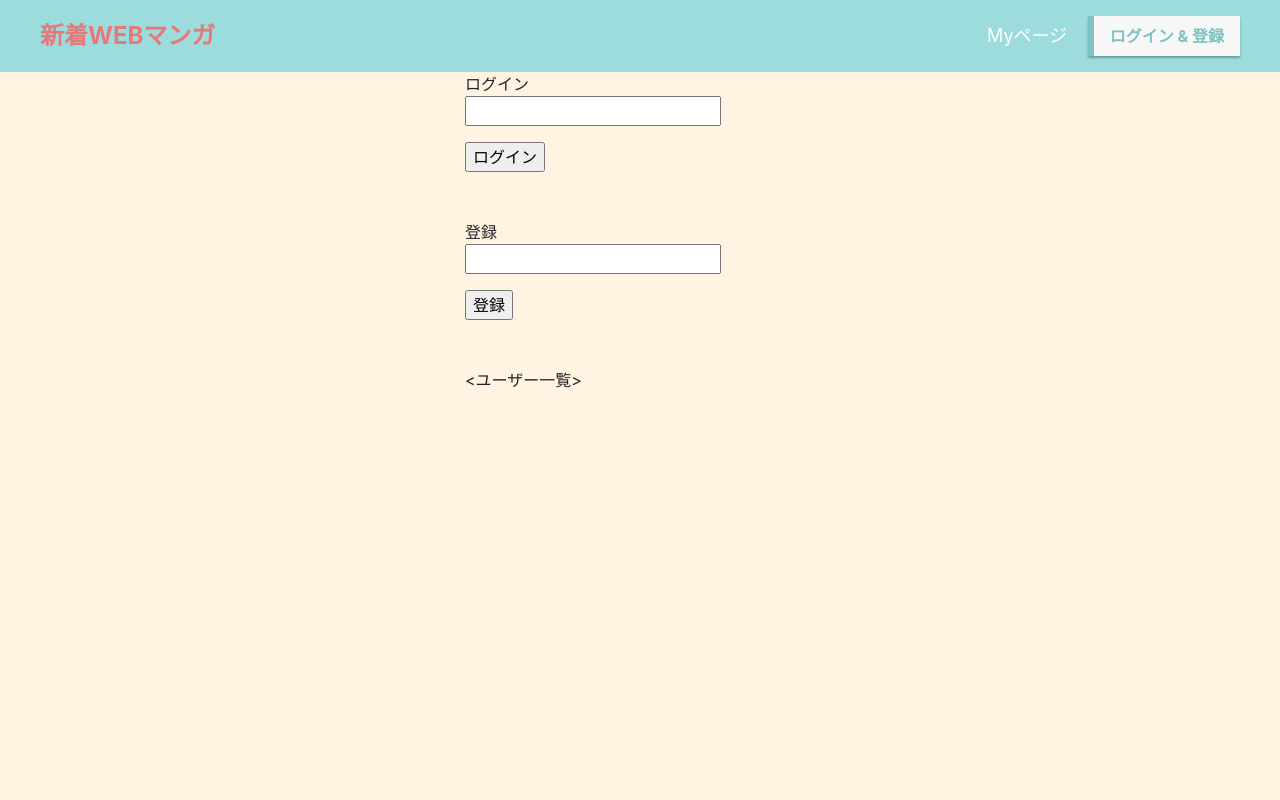
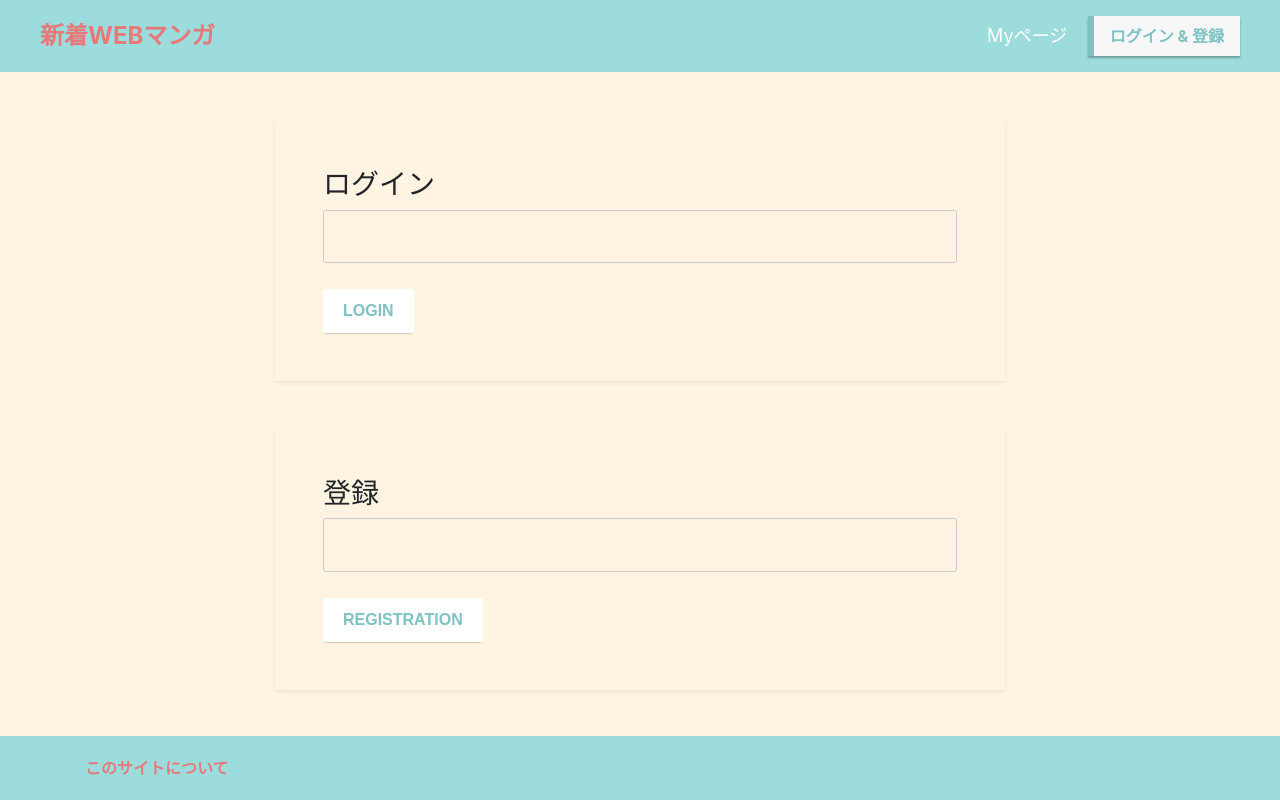
Before and after one commit to SunSki/new_manga, a PHP site: page /get_jampplus/log-reg.php in a window 1280 px wide. Run offline with PHP 8.4, Linux system fonts and the light colour scheme; data that the repository does not hold is empty; some libraries are stand-ins or nearby versions.

Commit message:
ログイン画面のデザイン

```diff
--- a/manga_alpha/auth.php
+++ b/manga_alpha/auth.php
@@ -6,7 +6,7 @@
     <title>ユーザーマンガ一覧</title>
     <link rel="stylesheet" type="text/css" href="reset.css">
     <link rel="stylesheet" href="https://stackpath.bootstrapcdn.com/bootstrap/4.2.1/css/bootstrap.min.css" integrity="sha384-GJzZqFGwb1QTTN6wy59ffF1BuGJpLSa9DkKMp0DgiMDm4iYMj70gZWKYbI706tWS" crossorigin="anonymous">
-    <link rel="stylesheet" type="text/css" href="manga_style.css">
+    <link rel="stylesheet" type="text/css" href="manga-style.css">
     <link href="https://maxcdn.bootstrapcdn.com/font-awesome/4.7.0/css/font-awesome.min.css" rel="stylesheet" >
     <script src="https://ajax.googleapis.com/ajax/libs/jquery/1.12.4/jquery.min.js"></script>
     <script src="up.js"></script>
@@ -302,7 +302,9 @@
     <div id="page_top"><a href="#"></a></div>
 
     <footer>
-        <div></div>
+        <div class="container">
+            <a href='about.html' class="about-site">このサイトについて</a>
+        </div>
     </footer>
 
 </body>
--- a/manga_alpha/index.php
+++ b/manga_alpha/index.php
@@ -7,7 +7,7 @@
     <title>新着WEBマンガ一覧</title>
     <link rel="stylesheet" type="text/css" href="reset.css">
     <link rel="stylesheet" href="https://stackpath.bootstrapcdn.com/bootstrap/4.2.1/css/bootstrap.min.css" integrity="sha384-GJzZqFGwb1QTTN6wy59ffF1BuGJpLSa9DkKMp0DgiMDm4iYMj70gZWKYbI706tWS" crossorigin="anonymous">
-    <link rel="stylesheet" type="text/css" href="manga_style.css">
+    <link rel="stylesheet" type="text/css" href="manga-style.css">
     <link href="https://maxcdn.bootstrapcdn.com/font-awesome/4.7.0/css/font-awesome.min.css" rel="stylesheet" >
     <script src="https://ajax.googleapis.com/ajax/libs/jquery/1.12.4/jquery.min.js"></script>
     <script src="up.js"></script>
@@ -161,7 +161,9 @@
     <div id="page_top"><a href="#"></a></div>
 
     <footer>
-        <div></div>
+        <div class="container">
+            <a href='about.html' class="about-site">このサイトについて</a>
+        </div>
     </footer>
 </body>
 
--- a/manga_alpha/log-reg.php
+++ b/manga_alpha/log-reg.php
@@ -2,9 +2,13 @@
 <html lang="ja">
 <head>
     <meta charset="UTF-8">
+    <meta name="viewport" content="width=device-width, initial-scale=1, shrink-to-fit=no">
     <title>ログイン&登録</title>
+    <link rel="stylesheet" type="text/css" href="reset.css">
     <link rel="stylesheet" href="https://stackpath.bootstrapcdn.com/bootstrap/4.2.1/css/bootstrap.min.css" integrity="sha384-GJzZqFGwb1QTTN6wy59ffF1BuGJpLSa9DkKMp0DgiMDm4iYMj70gZWKYbI706tWS" crossorigin="anonymous">
-    <link rel="stylesheet" type="text/css" href="manga_style.css">
+    <link rel="stylesheet" type="text/css" href="manga-style.css">
+    <link href="https://maxcdn.bootstrapcdn.com/font-awesome/4.7.0/css/font-awesome.min.css" rel="stylesheet" >
+    <script src="https://ajax.googleapis.com/ajax/libs/jquery/1.12.4/jquery.min.js"></script>
     <?php
         //接続用パラメータの設定
         $host = 'localhost'; //データベースが動作するホスト
@@ -38,26 +42,25 @@
     </div>
 
     <div class="container">
-        <div class="row">
-            <div class="col-sm-4">
-            </div>
+        <div class="row mt-5">
+            <div class="col-sm-2"></div>
             <div class="col-sm-8">
-                <div class="mb-5">
+                <div class="mb-5 p-5 shadow-sm">
                     <form action="auth.php" method="post">
-                        <p>ログイン<br>
-                        <input type="text" name="login"></p>
-                        <input type="submit" value="ログイン">
+                        <h3>ログイン</h3>
+                        <input type="text" name="login" class="input">
+                        <input type="submit" value="Login" class="log-reg-input mt-3">
                     </form>
                 </div>
 
-                <div class="mb-5">
+                <div class="mb-5 p-5 shadow-sm">
                     <form action="reg.php" method="post">
-                        <p>登録<br>
-                        <input type="text" name="reg"></p>
-                        <input type="submit" value="登録">
+                        <h3>登録</h3>
+                        <input type="text" name="reg" class="input">
+                        <input type="submit" value="Registration" class="log-reg-input mt-3">
                     </form>
                 </div>
-                <?php
+                <!-- <?php
                     $sql = "select * from users";
                     $result = $mysqli->query($sql);
                     echo "<ユーザー一覧><br>";
@@ -70,14 +73,17 @@
                     }else{
                         echo "なし";
                     }
-                ?>
+                ?> -->
             </div>
+            <div class="col-sm-2"></div>
         </div>
+    </div>
 
-
-
-
-    </div>
+    <footer class="fixed-bottom">
+        <div class="container">
+            <a href='about.html' class="about-site">このサイトについて</a>
+        </div>
+    </footer>
 
 </body>
 
--- a/manga_alpha/manga_style.css
+++ b/manga_alpha/manga-style.css
@@ -6,6 +6,39 @@ a {
 
 a:hover {
   text-decoration: none;
+}
+
+.input{
+    padding:10px;
+    font-size:1.3em;
+    font-family:Arial, sans-serif;
+    color:#aaa;
+    border:solid 1px #ccc;
+    margin:0 0 10px;
+    width:100%;
+    -webkit-border-radius: 3px;
+    -moz-border-radius: 3px;
+    border-radius: 3px;
+}
+.input:focus {
+    border:solid 2px #E67A7A;
+}
+.log-reg-input{
+    border:0;
+    padding:10px 20px;
+    font-family:Arial, sans-serif;
+    font-size:16px;
+    text-transform:uppercase;
+    font-weight:bold;
+    color:#7EC2C2;
+    cursor:pointer;
+    background-color: white;
+    -webkit-border-radius: 3px;
+    -moz-border-radius: 3px;
+    border-radius: 3px;
+    box-shadow: 0px 2px 2px -2px rgba(0,0,0,0.6);
+    -webkit-box-shadow: 0px 2px 2px -2px rgba(0,0,0,0.6);
+    -moz-box-shadow: 0px 2px 2px -2px rgba(0,0,0,0.6);
 }
 
 .favo-top{
@@ -66,6 +99,7 @@ nav .square_btn:active {
   transform: translateY(2px);
 }
 
+
 body {
     background-color: #FFF4E1;
 }
@@ -121,9 +155,10 @@ footer{
     width: 100%;
     padding: 20px 0px;
 }
-
-
-
+.about-site{
+    color: #E67A7A;
+    font-weight: bold;
+}
 
 .favo-btn {
     display       : inline-block;
@@ -154,6 +189,9 @@ background    : #ffffff;     /* 文字色     */
 }
 
 .del-botton {
+    bottom: 50px;
+    left: auto;
+    right: 50px;
     display       : inline-block;
     font-size     : 16pt;        /* 文字サイズ */
     text-align    : center;      /* 文字位置   */
@@ -224,6 +262,7 @@ background    : #ffffff;     /* 文字色     */
 
 
 
+
 #page_top{
     width: 80px;
     height: 80px;
```
Also changed, not shown: manga_alpha/reg.php (+5 -3 lines), manga_alpha/remove_favo.php (+9 -6 lines).
